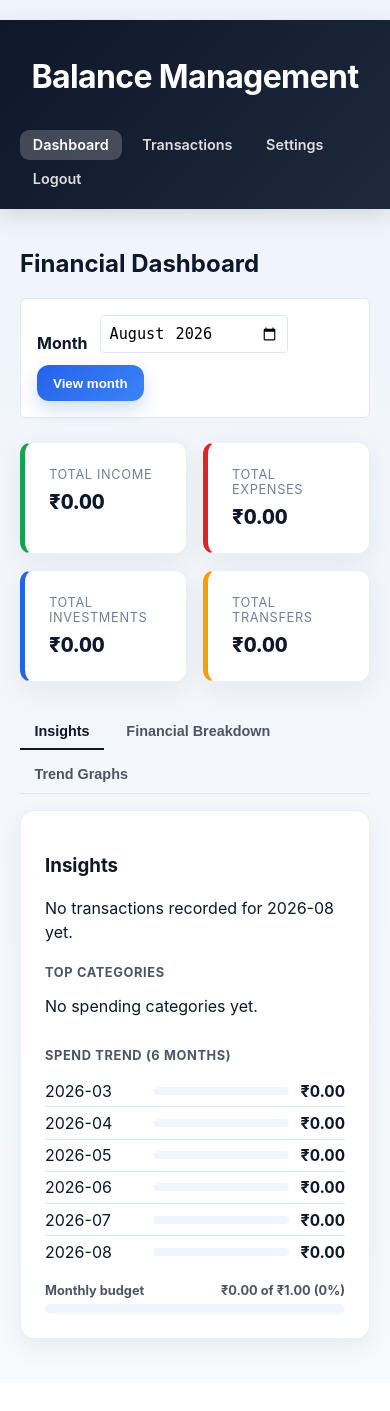
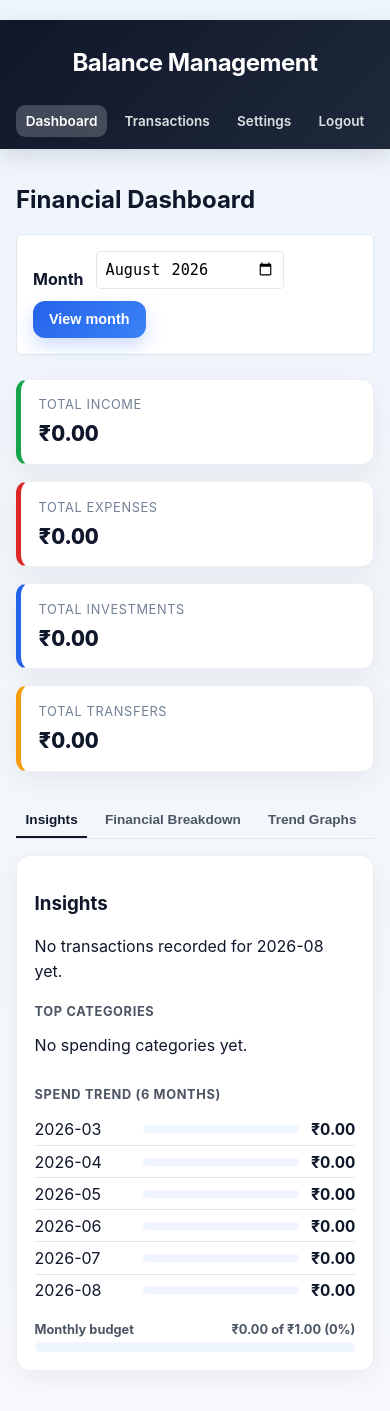
Before and after one commit to ahphanikrishna/FinanceManager, a Flask app: page /dashboard in a window 390 px wide. Before the commit the page ends 1355 px from the top, so only its background shows below. Run offline with Flask 3, Linux system fonts and the light colour scheme; a user stored in the database is signed in; tables that the repository leaves empty hold one stand-in row (values such as "Sample post").

Commit message:
feat: add gmail sync integration and mobile responsive UI layout

```diff
--- a/static/css/base.css
+++ b/static/css/base.css
@@ -129,3 +129,12 @@ table tbody tr:hover { background-color: var(--soft-blue); }
   header { flex-direction: column; gap: 0.75rem; padding: 1rem 1.25rem; }
   main { padding: 1.25rem; }
 }
+
+@media (max-width: 480px) {
+  header { padding: 0.75rem 1rem; }
+  header .brand { font-size: 1.5rem; }
+  header nav a { font-size: 0.85rem; padding: 0.5rem 0.6rem; }
+  main { padding: 1rem; }
+  .card { padding: 1.1rem; }
+  .btn { font-size: 0.9rem; }
+}
--- a/static/css/dashboard.css
+++ b/static/css/dashboard.css
@@ -489,3 +489,19 @@
 @media (max-width: 720px) {
   .fin-card-total { flex-wrap: wrap; }
 }
+
+@media (max-width: 480px) {
+  .metric-card { padding: 1.1rem; }
+  .metric-value { font-size: 1.35rem; }
+  .fin-card { padding: 1rem; }
+  .insight-row,
+  .insight-trend-row {
+    flex-wrap: wrap;
+  }
+  .budget-meter-label { flex-wrap: wrap; gap: 0.25rem 0.75rem; }
+  .dash-tab { padding: 0.55rem 0.6rem; font-size: 0.85rem; }
+}
+
+@media (max-width: 400px) {
+  .metrics-grid { grid-template-columns: 1fr; gap: 1rem; }
+}
--- a/static/css/settings.css
+++ b/static/css/settings.css
@@ -188,4 +188,8 @@
   .category-columns {
     grid-template-columns: 1fr;
   }
+
+  .settings-panel {
+    padding: 1.1rem;
+  }
 }
```
Also changed, not shown: static/css/onboarding.css (+8 -0 lines), static/css/transactions.css (+12 -0 lines).
